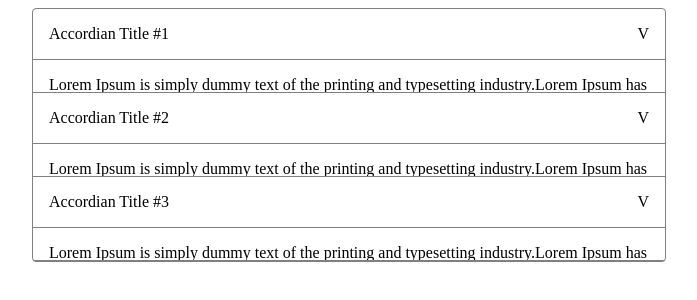
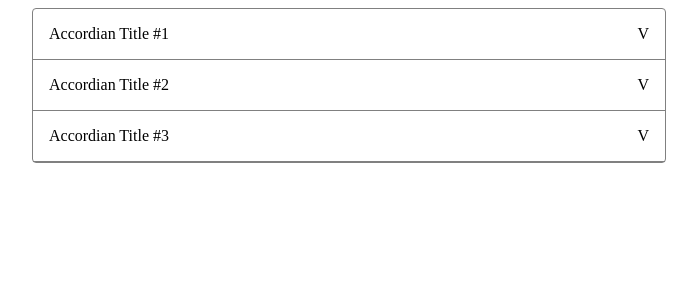
Before and after one commit to ralexwong/front-end-projects, a React (Create React App) app: page /accordian in a window 1280 px wide. Shown: the top 300 px of the page, without its empty margins (291-988 px from the left). Built offline with nearby package versions, Linux system fonts and the light colour scheme.

Commit message:
the problem with the accordian component was having padding in the caption styling

```diff
--- a/src/projects/Accordian/Accordian.jsx
+++ b/src/projects/Accordian/Accordian.jsx
@@ -22,10 +22,9 @@ const Accordian = (props) => {
 
     const activate = (val) => {
         if (val === currentAccordian) {
-            setCurrentAccordian(false)
-        } else {
-            setCurrentAccordian(val)
+            return setCurrentAccordian(null)
         }
+        setCurrentAccordian(val)
     }
 
     return <div className='container'>
@@ -33,14 +32,11 @@ const Accordian = (props) => {
             {info.map((block, i) => {
                 const accordianNumber = i+1
                 return <div key={i}>
-                    <div
-                        onClick={() => activate(accordianNumber)}
-                        className='accordian__title'
-                    >
-                        <p>{block.title}</p> <span className={`accordian__button ${ accordianNumber === currentAccordian ? 'accordian__button--open' : '' }`}>V</span>
+                    <div onClick={() => activate(accordianNumber)} className='accordian__title'>
+                        {block.title} <span className={`accordian__button ${ accordianNumber === currentAccordian ? 'accordian__button--open' : '' }`}>V</span>
                     </div>
                     <div className={`accordian__caption ${ accordianNumber === currentAccordian ? 'accordian__caption--open' : '' }`}>
-                        <p>{block.caption}</p>
+                        {block.caption}
                     </div>
                 </div>
             })}
--- a/src/projects/Accordian/style/index.scss
+++ b/src/projects/Accordian/style/index.scss
@@ -13,7 +13,7 @@ p {
     border: 1px solid grey;
     border-radius: 4px;
 
-    &__title, &__caption {
+    &__title {
         display: flex;
         justify-content: space-between;
         padding: 1rem;
@@ -23,12 +23,19 @@ p {
     &__caption {
         max-height: 0;
         overflow: hidden;
-        animation: slideback ease 1s backwards;
+        padding: 0 1rem;
+        transition: all 1s cubic-bezier(0, 1, 0, 1);
+        border-bottom: 1px solid grey;
+
+        &:last-child {
+            border: 0;
+        }
     }
 
     &__caption--open {
-        max-height: 100px;
-        animation: slide ease 1s forwards;
+        height: auto;
+        max-height: 999px;
+        transition: all 1s cubic-bezier(1, 0, 1, 0);
     }
 
     &__button {
@@ -39,16 +46,4 @@ p {
         transition: 1s;
         transform: rotate(180deg);
     }
-
-    @keyframes slide {
-        from {max-height: 0;}
-        to {max-height: 100px;}
-      }
-
-    @keyframes slideback {
-    from {max-height: 100px;}
-    to {max-height: 0;}
-    }
-
-
 }
```
